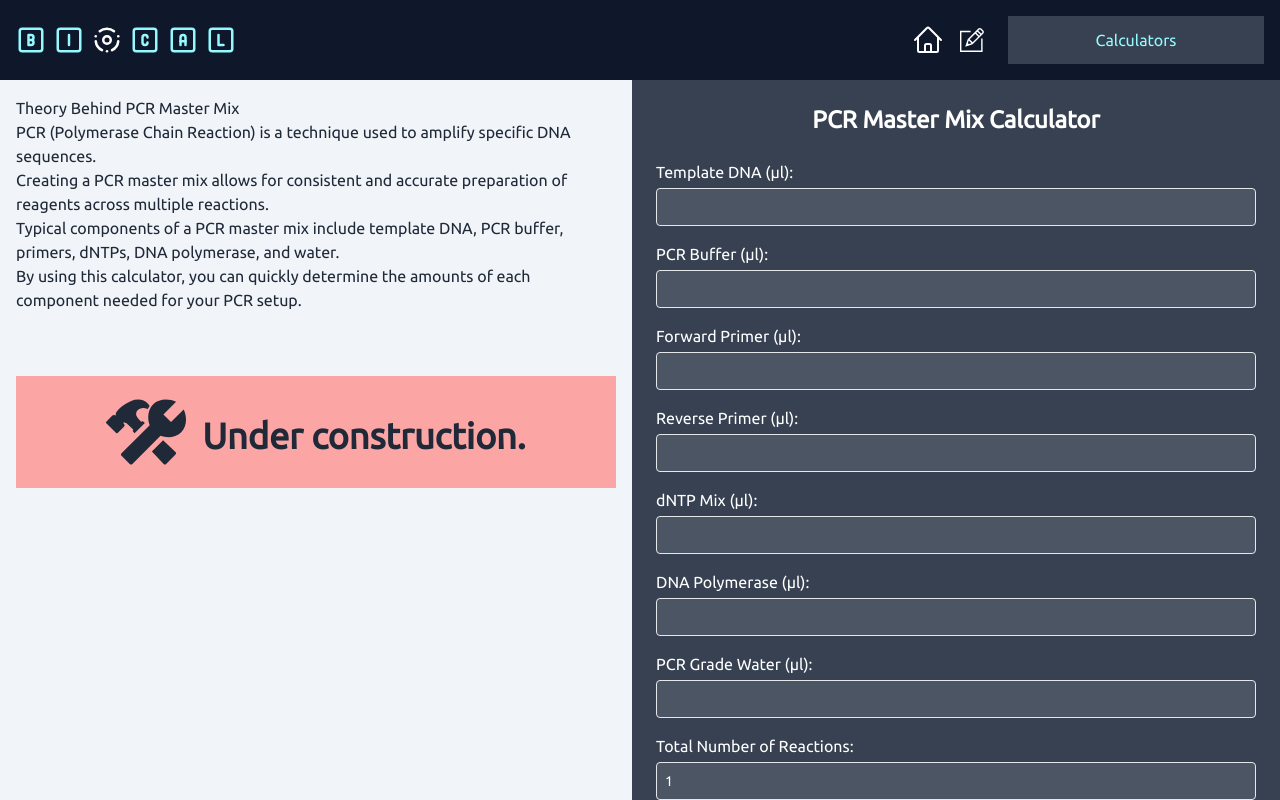
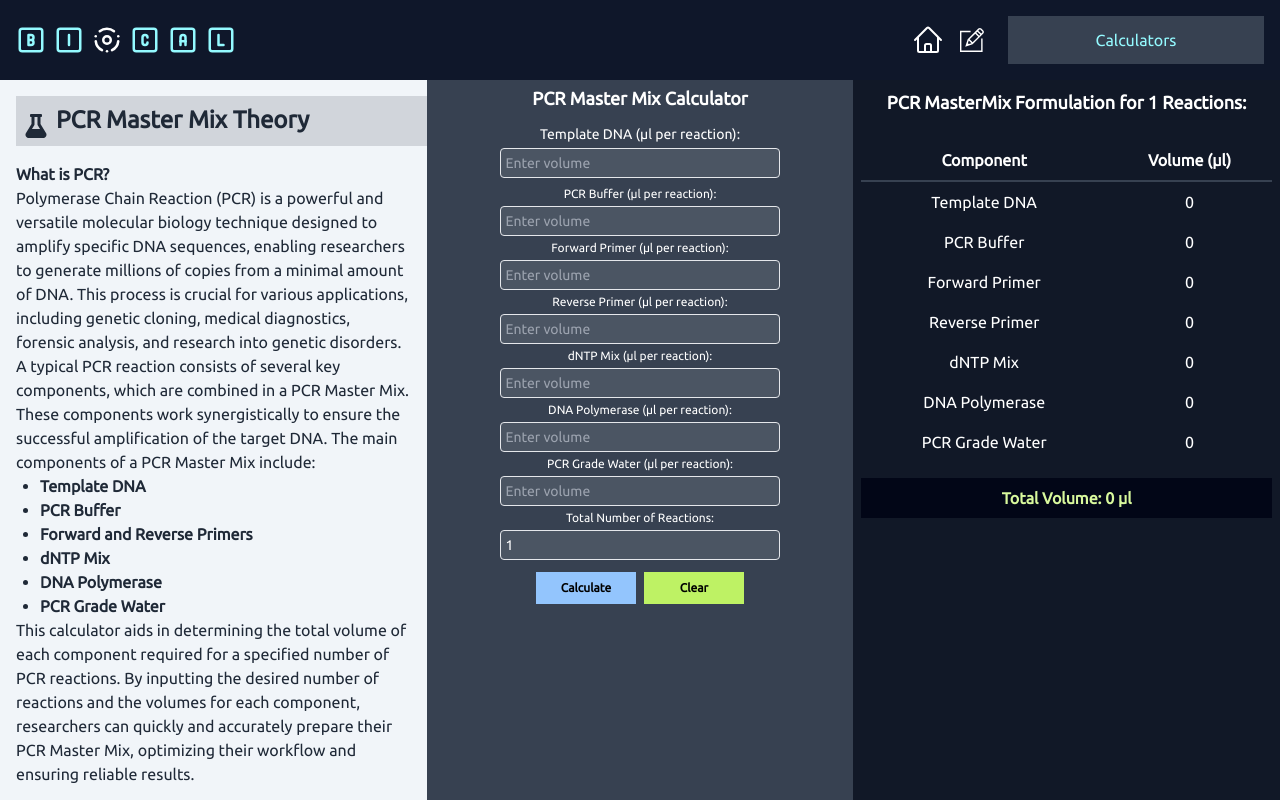
Before and after one commit to torbalansky/biochem-lab-calculators, a React (Create React App) app: page /pcr in a window 1280 px wide. Built offline with nearby package versions, Linux system fonts and the light colour scheme.

Commit message:
Update PCR master mix component. Update overall styling.

```diff
--- a/src/components/Calculator.jsx
+++ b/src/components/Calculator.jsx
@@ -43,7 +43,7 @@ const LabBook = () => {
       }, []);
 
     return (
-        <div className="labbook p-4 text-gray-800 bg-slate-100 overflow-y-auto text-left mb-4 h-full max-h-[calc(100vh-100px)]" data-aos="fade-right">
+        <div className="labbook p-4 text-gray-800 bg-slate-100 overflow-y-auto overflow-x-hidden text-left mb-4 h-full max-h-[calc(100vh-100px)]" data-aos="fade-right">
             <h2 className="text-2xl font-bold mb-2">Lab Book</h2>
             <div className="text-gray-700 mb-4">
                 <strong>Date:</strong> {dateTime.toLocaleDateString()} <br />
@@ -115,7 +115,7 @@ const Calculator = () => {
     };
 
     return (
-        <div className="calculator mx-auto shadow-xl h-full no-print mt-4" data-aos="fade-right">
+        <div className="calculator mx-auto shadow-xl h-full no-print mt-4">
             <div>
                 <div className="p-4 text-white text-right border border-gray-50 text-3xl bg-gray-900">
                     {cal || 0}
--- a/src/components/DilutionCalculator.jsx
+++ b/src/components/DilutionCalculator.jsx
@@ -142,20 +142,33 @@ const DilutionCalculator = () => {
 
   return (
     <div className="flex flex-col lg:flex-row text-center text-white bg-slate-900 app-container font-sans" data-aos="zoom-out-down">
-      <div className="flex-1 p-4 bg-slate-100 text-gray-800 overflow-y-auto text-left">
+      <div className="flex-1 p-4 bg-slate-100 text-gray-800 overflow-y-auto overflow-x-hidden text-left">
         <h2 className="w-screen flex text-2xl font-bold mb-4 bg-gray-300 text-left p-2"><FaBookOpen className='h-6 w-6 mt-2 mr-2' />Theory
         </h2>
         <div>
           <p className="mb-4">
-            <strong>What is Dilution?</strong><br />
-            Dilution refers to the process of lowering the concentration of a solute in a solution. This is typically achieved by adding more solvent.
+            <strong>What is Dilution?</strong><br /><br />
+            Dilution refers to the process of lowering the concentration of a solution with known molarity.
+            This is typically achieved by adding more solvent.
           </p>
           <p className="mb-4">
-            <strong>How are Concentrations and Volumes Related?</strong><br />
-            The formula for dilution is:<br />
-            <strong>C1 × V1 = C2 × V2</strong><br />
+            <strong>How are Concentrations and Volumes Related?</strong><br /><br />
+            The formula used is:<br /><br />
+            <strong>C1 × V1 = C2 × V2</strong><br /><br />
             Where <strong>C1</strong> is the concentration of the stock solution, <strong>V1</strong> is the volume of stock solution required, <strong>C2</strong> is the desired concentration, and <strong>V2</strong> is the final volume.
           </p>
+          <br />
+            <p><strong>Example:</strong></p><br />
+            <p>
+            Use the following variables:
+              <br /><br />
+              Stock concentration (C1) = 0.5 (M)
+              <br /><br />
+              Desired concentration (C2) = 0.1 (M)
+              <br /><br />
+              Final Volume (V2) = 1 (L)
+            </p><br />
+            <p className="mb-4"><strong>The result is V1 = 0.2 (L)</strong></p>
         </div>
       </div>
 
@@ -191,30 +204,6 @@ const DilutionCalculator = () => {
 
           <div className="flex flex-col sm:flex-row sm:items-center">
             <div className="flex-1">
-              <label className="block mb-1 text-left">Final Volume (V2):</label>
-              <input
-                type="number"
-                value={finalVolume !== null ? finalVolume : ''}
-                onChange={(e) => setFinalVolume(e.target.value !== '' ? parseFloat(e.target.value) : null)}
-                className="w-full p-2 border text-sm bg-gray-600 rounded"
-                placeholder="Enter final volume"
-              />
-            </div>
-            <div className="mt-2 sm:mt-6 sm:ml-4">
-              <select
-                value={finalVolumeUnit}
-                onChange={(e) => setFinalVolumeUnit(e.target.value)}
-                className="w-full px-4 py-2 bg-gray-100 cursor-pointer text-slate-800 rounded text-md"
-              >
-                <option value="L">Liter/s (L)</option>
-                <option value="mL">milliL (mL)</option>
-                <option value="μL">microL (μL)</option>
-              </select>
-            </div>
-          </div>
-
-          <div className="flex flex-col sm:flex-row sm:items-center">
-            <div className="flex-1">
               <label className="block mb-1 text-left">Desired Concentration (C2):</label>
               <input
                 type="number"
@@ -236,6 +225,30 @@ const DilutionCalculator = () => {
                 <option value="nM">nanoM (nM)</option>
                 <option value="pM">picoM (pM)</option>
                 <option value="fM">femtoM (fM)</option>
+              </select>
+            </div>
+          </div>
+
+          <div className="flex flex-col sm:flex-row sm:items-center">
+            <div className="flex-1">
+              <label className="block mb-1 text-left">Final Volume (V2):</label>
+              <input
+                type="number"
+                value={finalVolume !== null ? finalVolume : ''}
+                onChange={(e) => setFinalVolume(e.target.value !== '' ? parseFloat(e.target.value) : null)}
+                className="w-full p-2 border text-sm bg-gray-600 rounded"
+                placeholder="Enter final volume"
+              />
+            </div>
+            <div className="mt-2 sm:mt-6 sm:ml-4">
+              <select
+                value={finalVolumeUnit}
+                onChange={(e) => setFinalVolumeUnit(e.target.value)}
+                className="w-full px-4 py-2 bg-gray-100 cursor-pointer text-slate-800 rounded text-md"
+              >
+                <option value="L">Liter/s (L)</option>
+                <option value="mL">milliL (mL)</option>
+                <option value="μL">microL (μL)</option>
               </select>
             </div>
           </div>
--- a/src/components/PCRCalculator.jsx
+++ b/src/components/PCRCalculator.jsx
@@ -1,6 +1,7 @@
-import React, { useState } from 'react';
-import { FaPrint } from 'react-icons/fa';
-import { IoConstructSharp } from "react-icons/io5";
+import React, { useState, useEffect } from 'react';
+import { FaFlask } from 'react-icons/fa';
+import AOS from 'aos';
+import 'aos/dist/aos.css';
 
 const PCRCalculator = () => {
   const [templateDNA, setTemplateDNA] = useState('');
@@ -11,137 +12,234 @@ const PCRCalculator = () => {
   const [dnaPolymerase, setDNApolymerase] = useState('');
   const [pcrGradeWater, setPcrGradeWater] = useState('');
   const [totalReactions, setTotalReactions] = useState(1);
-  const [totalVolume, setTotalVolume] = useState('');
+  const [totalVolumes, setTotalVolumes] = useState({});
 
   const calculateTotalVolume = () => {
-    const total = parseFloat(templateDNA) + parseFloat(pcrBuffer) + parseFloat(forwardPrimer) +
-                  parseFloat(reversePrimer) + parseFloat(dNTPmix) + parseFloat(dnaPolymerase) +
-                  parseFloat(pcrGradeWater);
-    setTotalVolume(total);
+    const totalDNA = parseFloat(templateDNA || 0) * totalReactions;
+    const totalBuffer = parseFloat(pcrBuffer || 0) * totalReactions;
+    const totalFwdPrimer = parseFloat(forwardPrimer || 0) * totalReactions;
+    const totalRevPrimer = parseFloat(reversePrimer || 0) * totalReactions;
+    const totalDNTP = parseFloat(dNTPmix || 0) * totalReactions;
+    const totalPolymerase = parseFloat(dnaPolymerase || 0) * totalReactions;
+    const totalWater = parseFloat(pcrGradeWater || 0) * totalReactions;
+
+    const totalVolume = totalDNA + totalBuffer + totalFwdPrimer + totalRevPrimer + totalDNTP + totalPolymerase + totalWater;
+
+    setTotalVolumes({
+      templateDNA: totalDNA,
+      pcrBuffer: totalBuffer,
+      forwardPrimer: totalFwdPrimer,
+      reversePrimer: totalRevPrimer,
+      dNTPmix: totalDNTP,
+      dnaPolymerase: totalPolymerase,
+      pcrGradeWater: totalWater,
+      total: totalVolume,
+    });
   };
 
-  const renderTheory = () => {
-    return (
-      <div className='font-sans'>
-        <h3>Theory Behind PCR Master Mix</h3>
-        <p>PCR (Polymerase Chain Reaction) is a technique used to amplify specific DNA sequences.</p>
-        <p>Creating a PCR master mix allows for consistent and accurate preparation of reagents across multiple reactions.</p>
-        <p>Typical components of a PCR master mix include template DNA, PCR buffer, primers, dNTPs, DNA polymerase, and water.</p>
-        <p>By using this calculator, you can quickly determine the amounts of each component needed for your PCR setup.</p>
-      </div>
-    );
+  const handleClearFields = () => {
+    setTemplateDNA('');
+    setPcrBuffer('');
+    setForwardPrimer('');
+    setReversePrimer('');
+    setDNTPmix('');
+    setDNApolymerase('');
+    setPcrGradeWater('');
+    setTotalReactions('');
+    setTotalVolumes({});
   };
 
+  useEffect(() => {
+    AOS.init({ duration: 1000 });
+  }, []);
+
   return (
-    <div className="flex flex-col lg:flex-row text-center text-white bg-slate-900 app-container content font-sans">
-
-
-      <div className="flex-1 p-4 bg-slate-100 text-gray-800 overflow-y-auto text-left">
-        {renderTheory()}
-        <div className='flex flex-row justify-center text-center text-4xl font-bold mt-16 bg-red-300 p-4'>
-            <IoConstructSharp className='h-20 w-20'/>
-        <p className='mt-6 ml-4'>Under construction.</p>
-        </div>
-      </div>
-
-      <div className="flex-1 p-6 bg-gray-700 flex flex-col">
-        <h1 className="text-2xl font-bold mb-6">PCR Master Mix Calculator</h1>
-
-        <div className="mb-4">
-          <label className="block mb-1 text-left">Template DNA (µl):</label>
+    <div className="flex flex-col lg:flex-row text-center text-white bg-slate-900 app-container" data-aos="fade-right">
+    <div className="w-full lg:w-1/3 p-4 bg-slate-100 text-gray-800 overflow-y-auto overflow-x-hidden text-left">
+      <h2 className="w-screen text-2xl font-bold mb-4 bg-gray-300 p-2">
+        <FaFlask className="h-6 w-6 mt-2 mr-2 inline-block" />
+        PCR Master Mix Theory
+      </h2>
+      <p><strong>What is PCR?</strong></p>
+      <p>
+        Polymerase Chain Reaction (PCR) is a powerful and versatile molecular biology technique designed to
+        amplify specific DNA sequences, enabling researchers to generate millions of copies from a minimal
+        amount of DNA. This process is crucial for various applications, including genetic cloning, medical
+        diagnostics, forensic analysis, and research into genetic disorders.
+      </p>
+      <p>
+        A typical PCR reaction consists of several key components, which are combined in a PCR Master Mix.
+        These components work synergistically to ensure the successful amplification of the target DNA.
+        The main components of a PCR Master Mix include:
+      </p>
+      <ul className="list-disc ml-6">
+        <li><strong>Template DNA</strong></li>
+        <li><strong>PCR Buffer</strong></li>
+        <li><strong>Forward and Reverse Primers</strong></li>
+        <li><strong>dNTP Mix</strong></li>
+        <li><strong>DNA Polymerase</strong></li>
+        <li><strong>PCR Grade Water</strong></li>
+      </ul>
+      <p>
+        This calculator aids in determining the total volume of each component required for a specified number of PCR reactions.
+        By inputting the desired number of reactions and the volumes for each component, researchers can quickly and accurately prepare their PCR Master Mix, optimizing their workflow and ensuring reliable results.
+      </p>
+    </div>
+      <div className="w-full lg:w-1/3 p-1 bg-gray-700 flex flex-col text-xs">
+        <h1 className="text-lg font-bold mb-3">PCR Master Mix Calculator</h1>
+        <div className="mb-2 text-sm">
+          <label className="block mb-1 text-center">Template DNA (µl per reaction):</label>
           <input
             type="number"
             value={templateDNA}
             onChange={(e) => setTemplateDNA(e.target.value)}
-            className="w-full p-2 border text-sm bg-gray-600 rounded"
+            className="w-2/3 p-1 border text-sm bg-gray-600 rounded"
+            placeholder="Enter volume"
           />
         </div>
 
-        <div className="mb-4">
-          <label className="block mb-1 text-left">PCR Buffer (µl):</label>
+        <div className="mb-1">
+          <label className="block mb-1 text-center">PCR Buffer (µl per reaction):</label>
           <input
             type="number"
             value={pcrBuffer}
             onChange={(e) => setPcrBuffer(e.target.value)}
-            className="w-full p-2 border text-sm bg-gray-600 rounded"
+            className="w-2/3 p-1 border text-sm bg-gray-600 rounded"
+            placeholder="Enter volume"
           />
         </div>
 
-        <div className="mb-4">
-          <label className="block mb-1 text-left">Forward Primer (µl):</label>
+        <div className="mb-1">
+          <label className="block mb-1 text-center">Forward Primer (µl per reaction):</label>
           <input
             type="number"
             value={forwardPrimer}
             onChange={(e) => setForwardPrimer(e.target.value)}
-            className="w-full p-2 border text-sm bg-gray-600 rounded"
+            className="w-2/3 p-1 border text-sm bg-gray-600 rounded"
+            placeholder="Enter volume"
           />
         </div>
 
-        <div className="mb-4">
-          <label className="block mb-1 text-left">Reverse Primer (µl):</label>
+        <div className="mb-1">
+          <label className="block mb-1 text-center">Reverse Primer (µl per reaction):</label>
           <input
             type="number"
             value={reversePrimer}
             onChange={(e) => setReversePrimer(e.target.value)}
-            className="w-full p-2 border text-sm bg-gray-600 rounded"
+            className="w-2/3 p-1 border text-sm bg-gray-600 rounded"
+            placeholder="Enter volume"
           />
         </div>
 
-        <div className="mb-4">
-          <label className="block mb-1 text-left">dNTP Mix (µl):</label>
+        <div className="mb-1">
+          <label className="block mb-1 text-center">dNTP Mix (µl per reaction):</label>
           <input
             type="number"
             value={dNTPmix}
             onChange={(e) => setDNTPmix(e.target.value)}
-            className="w-full p-2 border text-sm bg-gray-600 rounded"
+            className="w-2/3 p-1 border text-sm bg-gray-600 rounded"
+            placeholder="Enter volume"
           />
         </div>
 
-        <div className="mb-4">
-          <label className="block mb-1 text-left">DNA Polymerase (µl):</label>
+        <div className="mb-1">
+          <label className="block mb-1 text-center">DNA Polymerase (µl per reaction):</label>
           <input
             type="number"
             value={dnaPolymerase}
             onChange={(e) => setDNApolymerase(e.target.value)}
-            className="w-full p-2 border text-sm bg-gray-600 rounded"
+            className="w-2/3 p-1 border text-sm bg-gray-600 rounded"
+            placeholder="Enter volume"
           />
         </div>
 
-        <div className="mb-4">
-          <label className="block mb-1 text-left">PCR Grade Water (µl):</label>
+        <div className="mb-1">
+          <label className="block mb-1 text-center">PCR Grade Water (µl per reaction):</label>
           <input
             type="number"
             value={pcrGradeWater}
             onChange={(e) => setPcrGradeWater(e.target.value)}
-            className="w-full p-2 border text-sm bg-gray-600 rounded"
+            className="w-2/3 p-1 border text-sm bg-gray-600 rounded"
+            placeholder="Enter volume"
           />
         </div>
 
-        <div className="mb-4">
-          <label className="block mb-1 text-left">Total Number of Reactions:</label>
+        <div className="mb-1">
+          <label className="block mb-1 text-center">Total Number of Reactions:</label>
           <input
             type="number"
             value={totalReactions}
             onChange={(e) => setTotalReactions(e.target.value)}
-            className="w-full p-2 border text-sm bg-gray-600 rounded"
+            className="w-2/3 p-1 border text-sm bg-gray-600 rounded"
+            placeholder="Enter number of reactions"
           />
         </div>
 
-        <div className="flex justify-center">
+        <div className="flex justify-center mt-2 mb-2">
           <button
             type="button"
             onClick={calculateTotalVolume}
-            className="px-4 py-2 cursor-pointer mb-2 transition-all duration-200 ease-in-out hover:scale-110 font-semibold bg-blue-300 text-black"
+            className="w-[100px] px-4 py-2 mb-2 cursor-pointer transition-all duration-200 ease-in-out hover:scale-110 font-semibold bg-blue-300 text-black"
           >
-            Calculate Total Volume
+            Calculate
           </button>
+
+        <div className="flex justify-center">
+            <button
+              type="button"
+              onClick={handleClearFields}
+              className="w-[100px] ml-2 px-4 py-2 cursor-pointer mb-2 transition-all duration-200 ease-in-out hover:scale-110 font-semibold bg-lime-300 text-black"
+            >
+              Clear
+            </button>
+          </div>
+          </div>
         </div>
+        <div className="w-full lg:w-1/3 p-2 bg-gray-900 flex flex-col">
+          <h1 className="text-lg font-bold mb-6">PCR MasterMix Formulation for {totalReactions} Reactions:</h1>
 
-        <div className="mt-4">
-          <h2 className="text-lg font-semibold">Total Volume (µl): {totalVolume}</h2>
+          <table className="w-full text-white">
+            <thead>
+              <tr>
+                <th className="border-b-2 border-gray-700 py-2">Component</th>
+                <th className="border-b-2 border-gray-700 py-2">Volume (µl)</th>
+              </tr>
+            </thead>
+            <tbody>
+              <tr>
+                <td className="py-2">Template DNA</td>
+                <td className="py-2">{totalVolumes.templateDNA || 0}</td>
+              </tr>
+              <tr>
+                <td className="py-2">PCR Buffer</td>
+                <td className="py-2">{totalVolumes.pcrBuffer || 0}</td>
+              </tr>
+              <tr>
+                <td className="py-2">Forward Primer</td>
+                <td className="py-2">{totalVolumes.forwardPrimer || 0}</td>
+              </tr>
+              <tr>
+                <td className="py-2">Reverse Primer</td>
+                <td className="py-2">{totalVolumes.reversePrimer || 0}</td>
+              </tr>
+              <tr>
+                <td className="py-2">dNTP Mix</td>
+                <td className="py-2">{totalVolumes.dNTPmix || 0}</td>
+              </tr>
+              <tr>
+                <td className="py-2">DNA Polymerase</td>
+                <td className="py-2">{totalVolumes.dnaPolymerase || 0}</td>
+              </tr>
+              <tr>
+                <td className="py-2">PCR Grade Water</td>
+                <td className="py-2">{totalVolumes.pcrGradeWater || 0}</td>
+              </tr>
+            </tbody>
+          </table>
+
+          <h3 className="font-bold mt-4 mb-4 bg-slate-950 text-lime-200 p-2">Total Volume: {totalVolumes.total || 0} µl</h3>
         </div>
       </div>
-    </div>
   );
 };
 
--- a/src/components/PercentCalculator.jsx
+++ b/src/components/PercentCalculator.jsx
@@ -71,7 +71,7 @@ const PercentCalculator = () => {
 
   return (
     <div className="flex flex-col lg:flex-row text-center text-white bg-slate-900 app-container font-sans" data-aos="zoom-out-down">
-      <div className="flex-1 p-4 bg-slate-100 text-gray-800 overflow-y-auto text-left">
+      <div className="flex-1 p-4 bg-slate-100 text-gray-800 overflow-y-auto overflow-x-hidden text-left">
         <h2 className="w-screen flex text-2xl font-bold mb-4 bg-gray-300 text-left p-2">
         <FaBookOpen className="h-6 w-6 mt-2 mr-2" />
             Theory
```
Also changed, not shown: src/components/BeerLambertCalculator.jsx (+38 -18 lines), src/components/FormulaWCalculator.jsx (+13 -3 lines), src/components/GForceCalculator.jsx (+18 -11 lines), src/components/Home.jsx (+12 -12 lines), src/components/MolarityCalculator.jsx (+12 -6 lines), src/components/Navbar.jsx (+16 -8 lines), src/components/UnitConverter.jsx (+50 -50 lines), src/tailwind.css.
